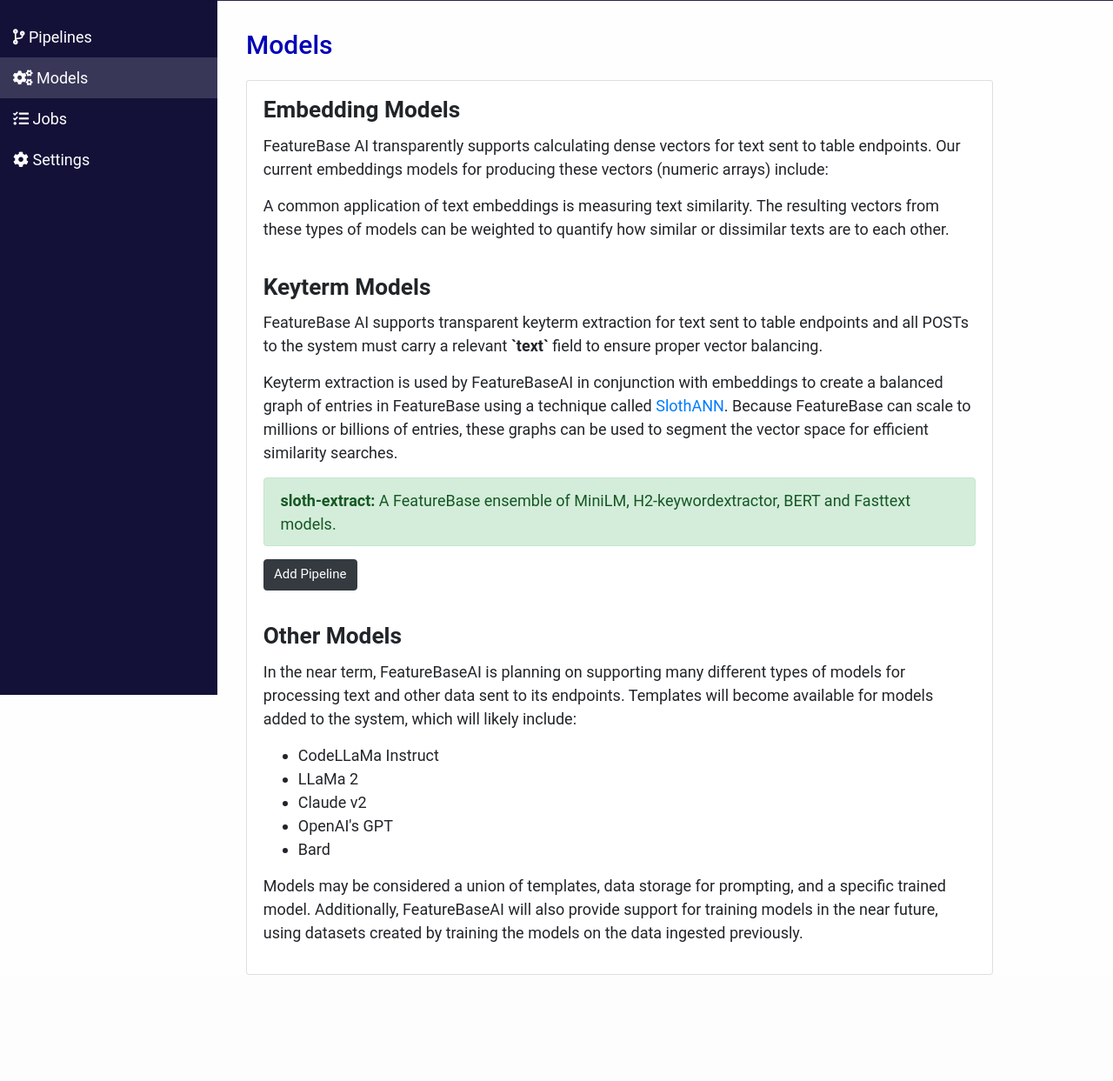
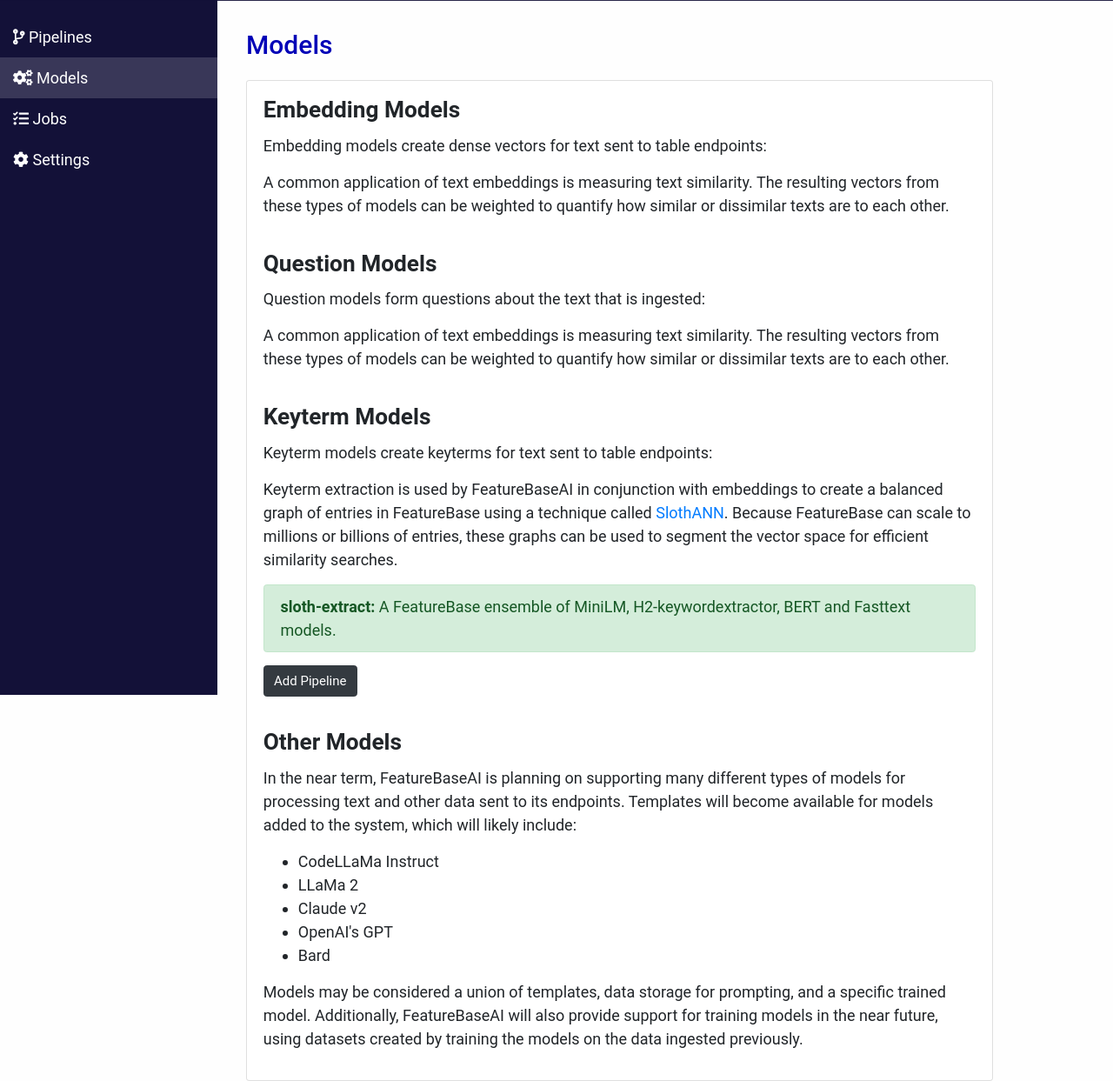
Before and after one commit to FeatureBaseDB/SlothAI, a Flask app: page /models in a window 1280 px wide. Shown: the part 56-1299 px from the top of the page at 87% size. Before the commit the page ends 1177 px from the top, so only its background shows below. Run offline with Flask 3, Linux system fonts and the light colour scheme; the visitor is signed in with stand-in values (Sample User, id 1); data that the repository does not hold is empty; some libraries are stand-ins or nearby versions.

Commit message:
update pages to reflect new model

```diff
--- a/templates/pages/models.html
+++ b/templates/pages/models.html
@@ -64,7 +64,7 @@
     <div class="card rounded-lg">
         <div class="card-body">
             <h4 class="card-title card-callout">Embedding Models</h4>
-			<p class="card-text">FeatureBase AI transparently supports calculating dense vectors for text sent to table endpoints. Our current embeddings models for producing these vectors (numeric arrays) include:</p>
+			<p class="card-text">Embedding models create dense vectors for text sent to table endpoints:</p>
 			<p class="card-text">
 				<ul>
                 {% for model in models %}
@@ -77,8 +77,22 @@
 			<p class="card-text">A common application of text embeddings is measuring text similarity. The resulting vectors from these types of models can be weighted to quantify how similar or dissimilar texts are to each other.</p>
         </div>
         <div class="card-body">
+            <h4 class="card-title card-callout">Question Models</h4>
+            <p class="card-text">Question models form questions about the text that is ingested:</p>
+            <p class="card-text">
+                <ul>
+                {% for model in models %}
+                    {% if model.kind == 'form_question' %}
+                        <li>{{ model.name }}</li>
+                    {% endif %}
+                {% endfor %}
+                </ul>
+            </p>
+            <p class="card-text">A common application of text embeddings is measuring text similarity. The resulting vectors from these types of models can be weighted to quantify how similar or dissimilar texts are to each other.</p>
+        </div>
+        <div class="card-body">
             <h4 class="card-title card-callout">Keyterm Models</h4>
-			<p class="card-text">FeatureBase AI supports transparent keyterm extraction for text sent to table endpoints and all POSTs to the system must carry a relevant <strong>`text`</strong> field to ensure proper vector balancing.</p>
+			<p class="card-text">Keyterm models create keyterms for text sent to table endpoints:</p>
 			<p class="card-text">
 				<ul>
                     {% for model in models %}
--- a/templates/pages/tables.html
+++ b/templates/pages/tables.html
@@ -78,7 +78,7 @@
                         <td><a href="/tables/{{ table.tid }}">{{ table.name }}</a></td>
                         <td>
                         {% for model in table.models %}
-                            {{ model.kind }}{{ model.name }}{% if not loop.last %},{% endif %}
+                            {{ model.kind }} with {{ model.name }}{% if not loop.last %},{% endif %}
                         {% endfor %}
                         </td>
                         <td>
```
